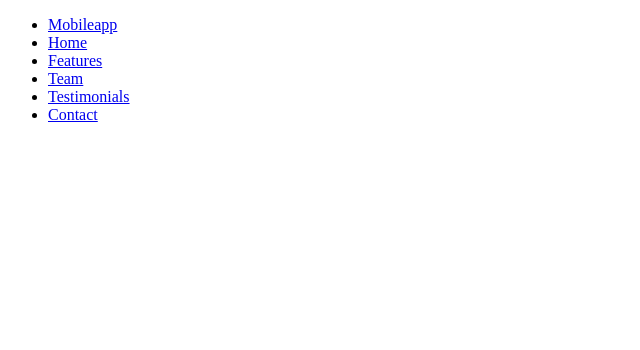
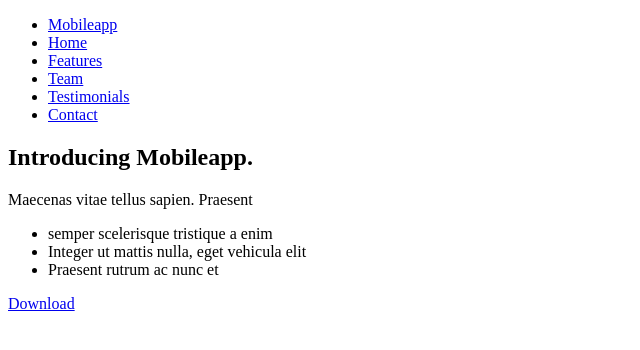
Before and after one commit to YourMentor-org/leading, a plain HTML site: page index.html in a window 1280 px wide. Shown: the whole page, without its empty margins (0-640 px from the left). Drawn offline with Linux system fonts and the light colour scheme.

Commit message:
Добавляет секцию загрузки приложения

```diff
--- a/index.html
+++ b/index.html
@@ -29,6 +29,18 @@
           </li>
         </ul>
       </nav>
+      <div class="header__content">
+        <section class="download-app">
+          <h1 class="download-app__header">Introducing Mobileapp.</h1>
+          <p class="download-app__description">Maecenas vitae tellus sapien. Praesent</p>
+          <ul class="download-app__features">
+            <li>semper scelerisque tristique a enim</li>
+            <li>Integer ut mattis nulla, eget vehicula elit </li>
+            <li>Praesent rutrum ac nunc et </li>
+          </ul>
+          <a href="#" class="btn download-app__link">Download</a>
+        </section>
+      </div>
     </header>
   </body>
 </html>
```
